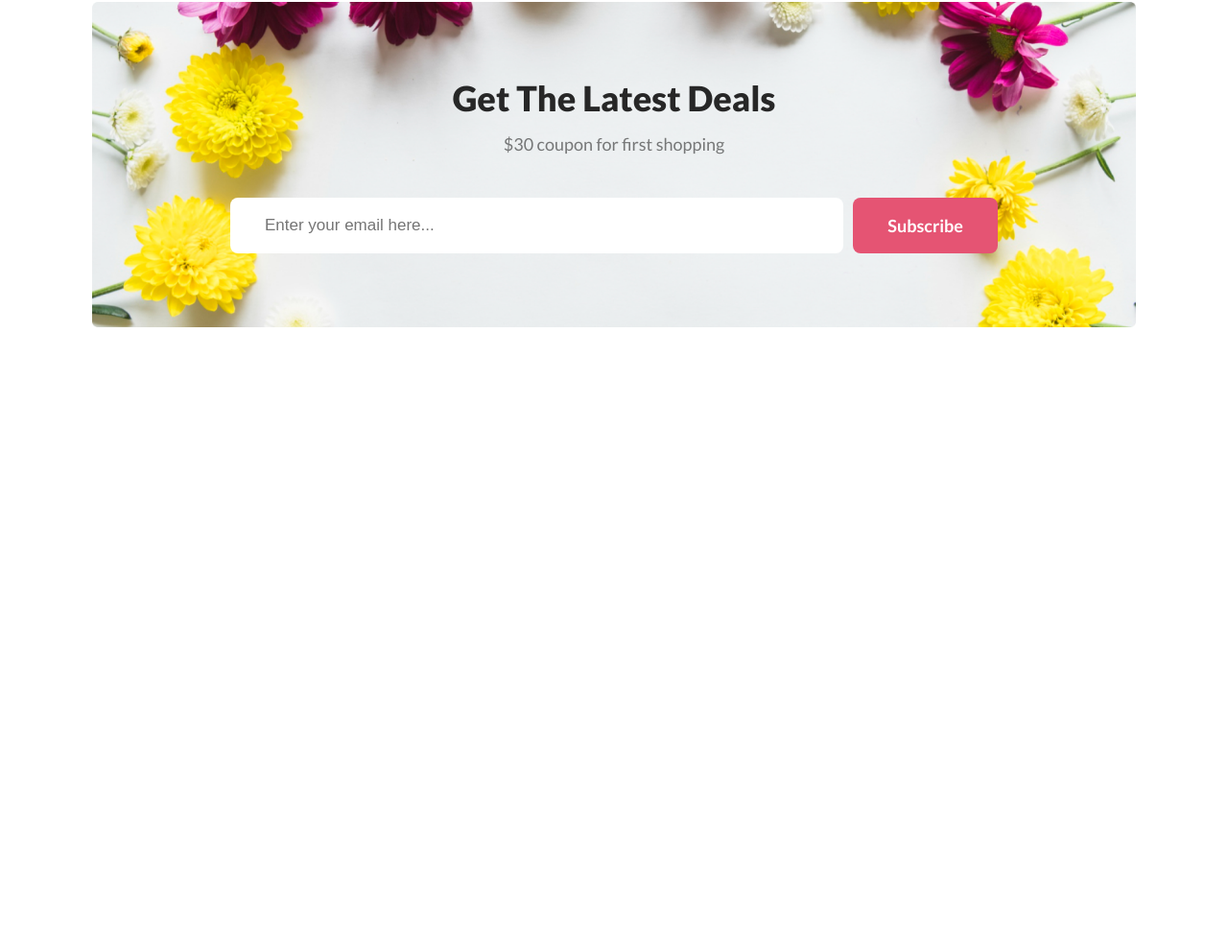
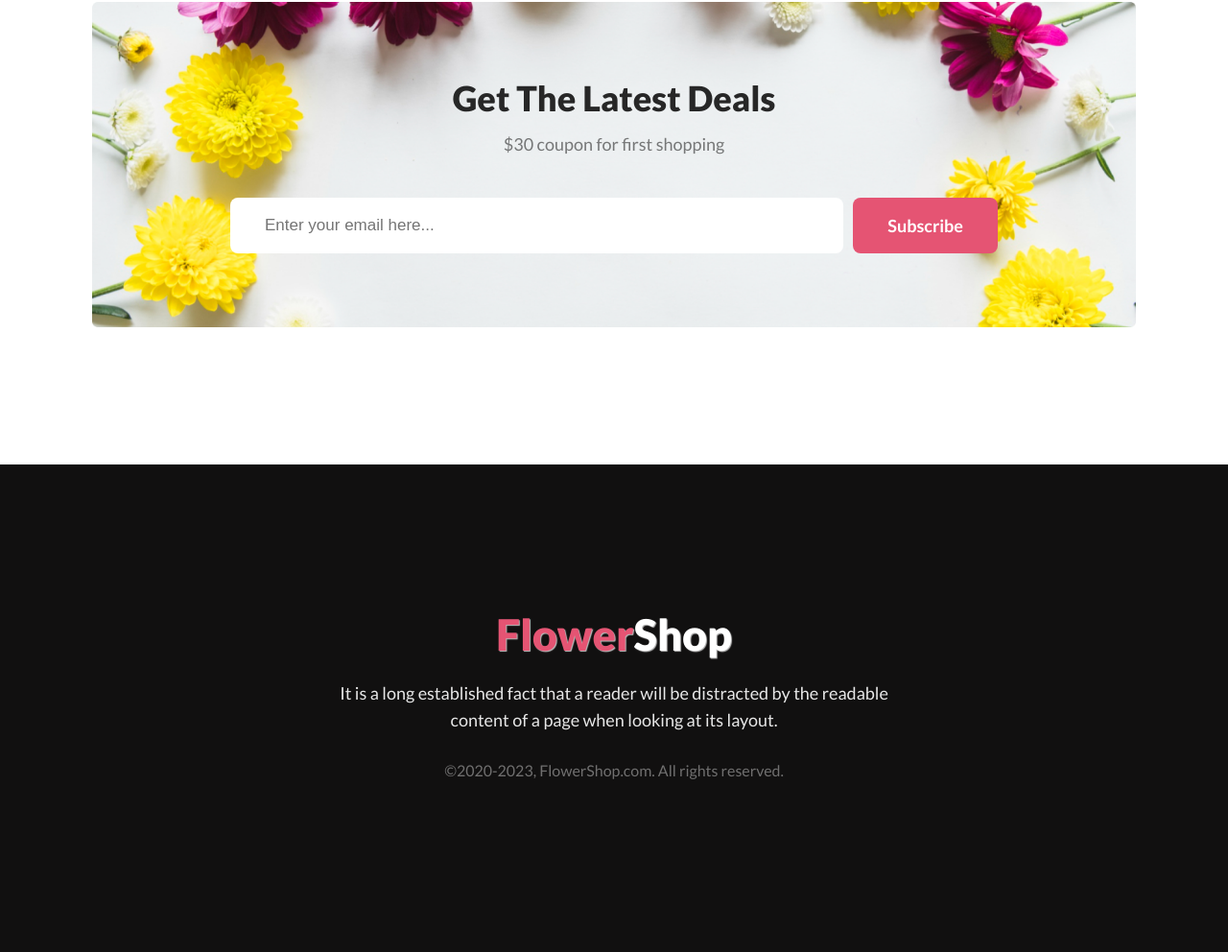
Before and after one commit to mdrobin73/flower-shop, a plain HTML site: page index.html in a window 1280 px wide. Shown: the part 4789-5781 px from the top of the page at 96% size. Before the commit the page ends 5273 px from the top, so only its background shows below. Drawn offline with Linux system fonts and the light colour scheme.

Commit message:
added footer

```diff
--- a/index.html
+++ b/index.html
@@ -135,8 +135,15 @@
         </section>
     </main>
 
-    <footer>
-
+    <!-- Footer -->
+    <footer id="footer">
+        <div class="container">
+            <div class="footer-content">
+                <h1><span style="color: #E55473;">Flower</span>Shop</h1>
+                <p>It is a long established fact that a reader will be distracted by the readable content of a page when looking at its layout.</p>
+                <p style="font-size: 16px; color: rgba(255, 255, 255, 40%);">&copy;2020-2023, FlowerShop.com. All rights reserved. </p>
+            </div>
+        </div>
     </footer>
 </body>
 
--- a/styles/style.css
+++ b/styles/style.css
@@ -264,3 +264,34 @@ main {
 .newsletter form input:focus {
     outline: none;
 }
+
+/* Footer Css */
+#footer {
+    background: #111010;
+    padding: 150px 0px;
+}
+
+#footer .footer-content {
+    text-align: center;
+
+}
+
+#footer .footer-content * {
+    margin-bottom: 20px;
+
+}
+
+#footer .footer-content h1 {
+    color: #fff;
+    font-size: 45px;
+    font-weight: 900;
+    text-shadow: 1px 1px 1px silver;
+}
+
+#footer .footer-content p {
+    color: rgba(255, 255, 255, 90%);
+    font-size: 18px;
+    max-width: 575px;
+    margin: 0 auto;
+    margin-bottom: 25px;
+}
```
